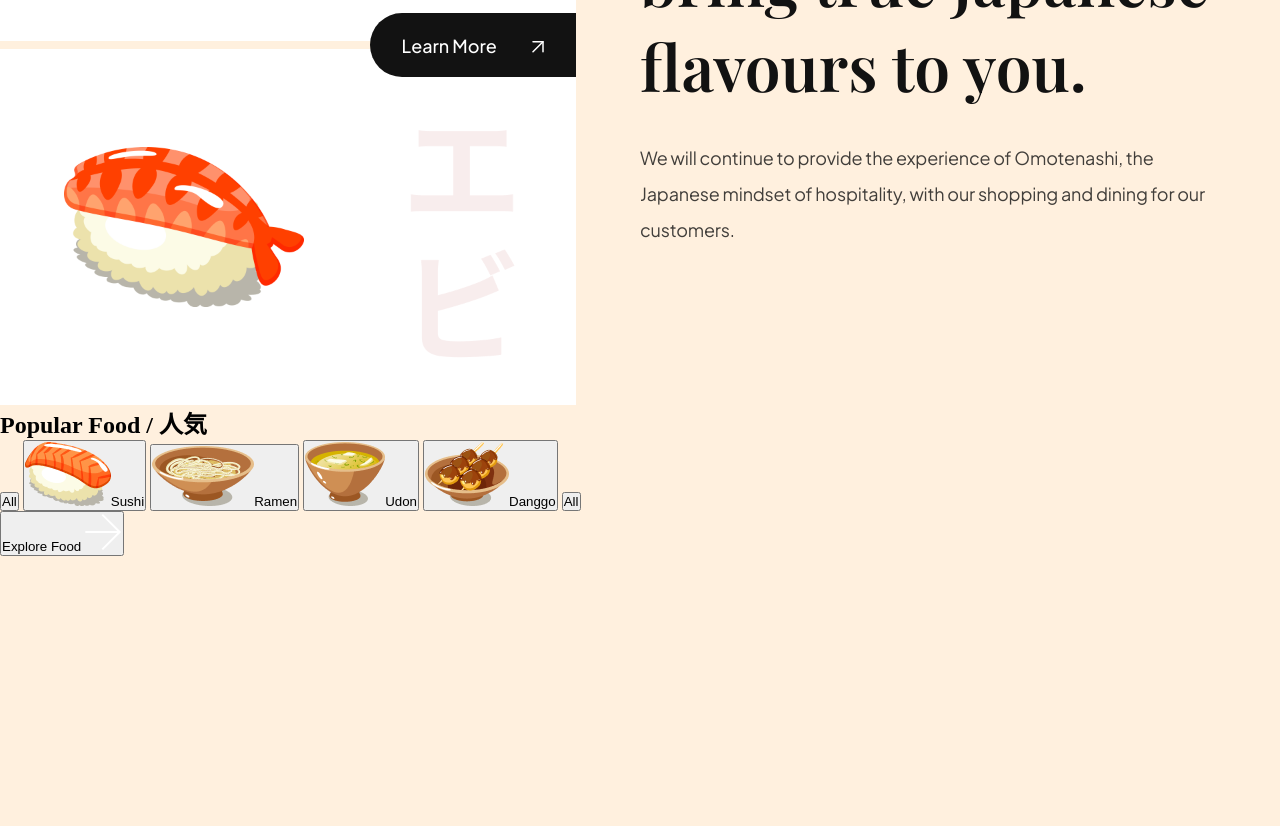
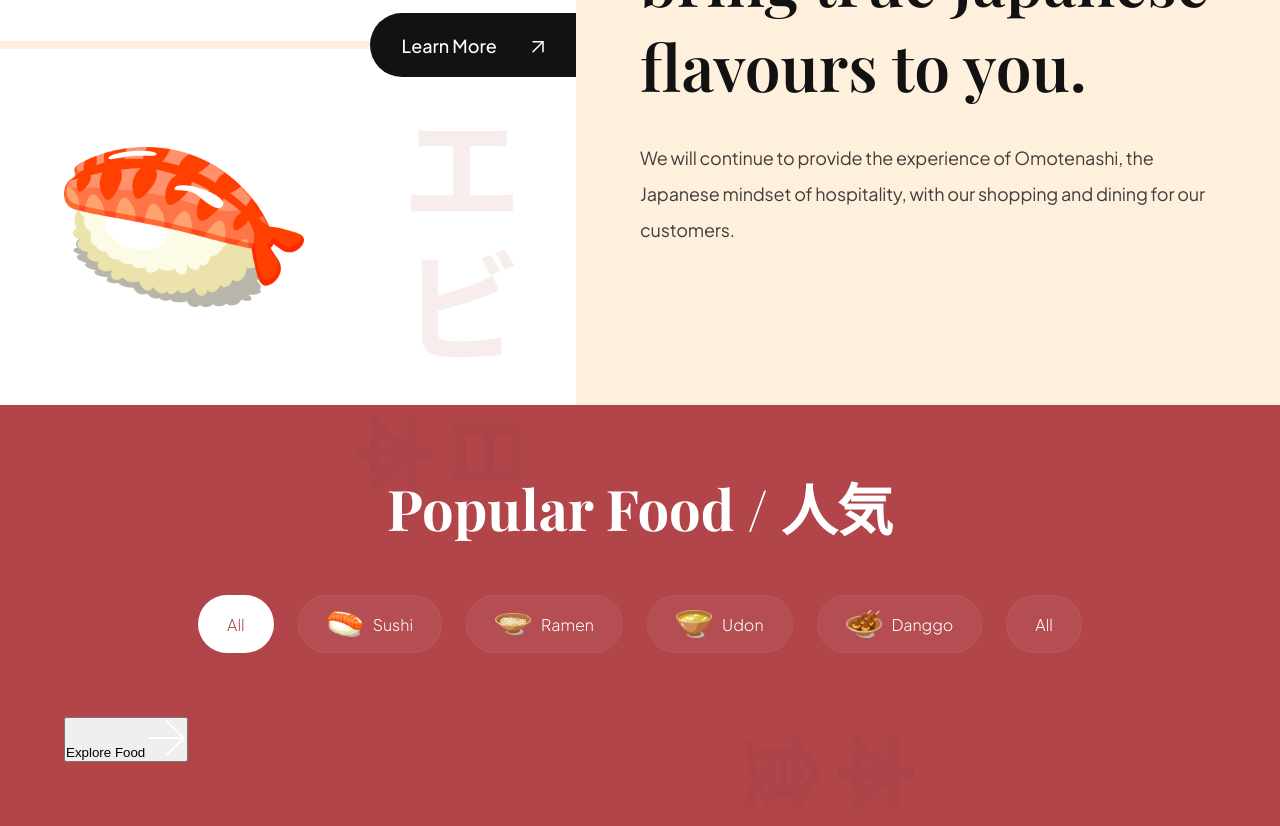
Before and after one commit to kaluczadzsi/sushiman, a website built with Vite: page index.html in a window 1280 px wide. Shown: the part 1113-1939 px from the top of the page. Before the commit the page ends 1669 px from the top, so only its background shows below. Built offline with nearby package versions, Linux system fonts and the light colour scheme.

Commit message:
Popular foods buttons styles added

```diff
--- a/css/sections/popular.css
+++ b/css/sections/popular.css
@@ -0,0 +1,77 @@
+.popular-foods {
+  padding: 64px;
+  display: flex;
+  flex-direction: column;
+
+  background-color: var(--primary-color);
+  background-image: url('../../assets/popular_bg.png');
+  background-position: center;
+  background-repeat: no-repeat;
+  background-size: contain;
+  overflow: hidden;
+}
+
+.popular-foods__title {
+  font-size: 56px;
+  font-family: var(--playfair-display);
+  font-size: 600;
+  line-height: 78px;
+  color: #fff;
+  text-align: center;
+}
+
+.popular-foods__filters {
+  margin-top: 48px;
+  max-width: 100%;
+  overflow-x: auto;
+
+  display: flex;
+  justify-content: center;
+  gap: 24px;
+}
+
+.popular-foods__filter-btn {
+  padding: 10px 28px;
+  display: flex;
+  flex-direction: row;
+  align-items: center;
+  gap: 10px;
+  background: rgba(255, 255, 255, 0.05);
+  border: 1px solid rgba(255, 255, 255, 0.05);
+  border-radius: 46px;
+  font-size: 16px;
+  font-weight: 300;
+  line-height: 25px;
+  font-family: var(--plus-jakarta-sans);
+  color: #fff;
+  cursor: pointer;
+}
+
+.popular-foods__filter-btn img {
+  width: 36px;
+  height: 36px;
+  object-fit: contain;
+}
+
+.popular-foods__filter-btn.active {
+  background-color: #fff;
+  color: var(--primary-color);
+}
+
+.popular-foods__filter-btn:hover {
+  background-color: #fff;
+  color: var(--primary-color);
+}
+
+.popular-foods__catalogue {
+  margin-top: 64px;
+  display: flex;
+  justify-content: center;
+  align-items: flex-end;
+  flex-wrap: wrap;
+  gap: 56px;
+}
+
+.popular-foods__button {
+  width: fit-content;
+}
--- a/index.html
+++ b/index.html
@@ -120,7 +120,8 @@
         <button class="popular-foods__filter-btn">All</button>
       </div>
 
-      <div class="popular-foods__catalog"></div>
+      <div class="popular-foods__catalogue"></div>
+
       <button class="popular-foods__button">
         Explore Food
         <img src="assets/arrow-right.svg" alt="arrow-right" />
```
